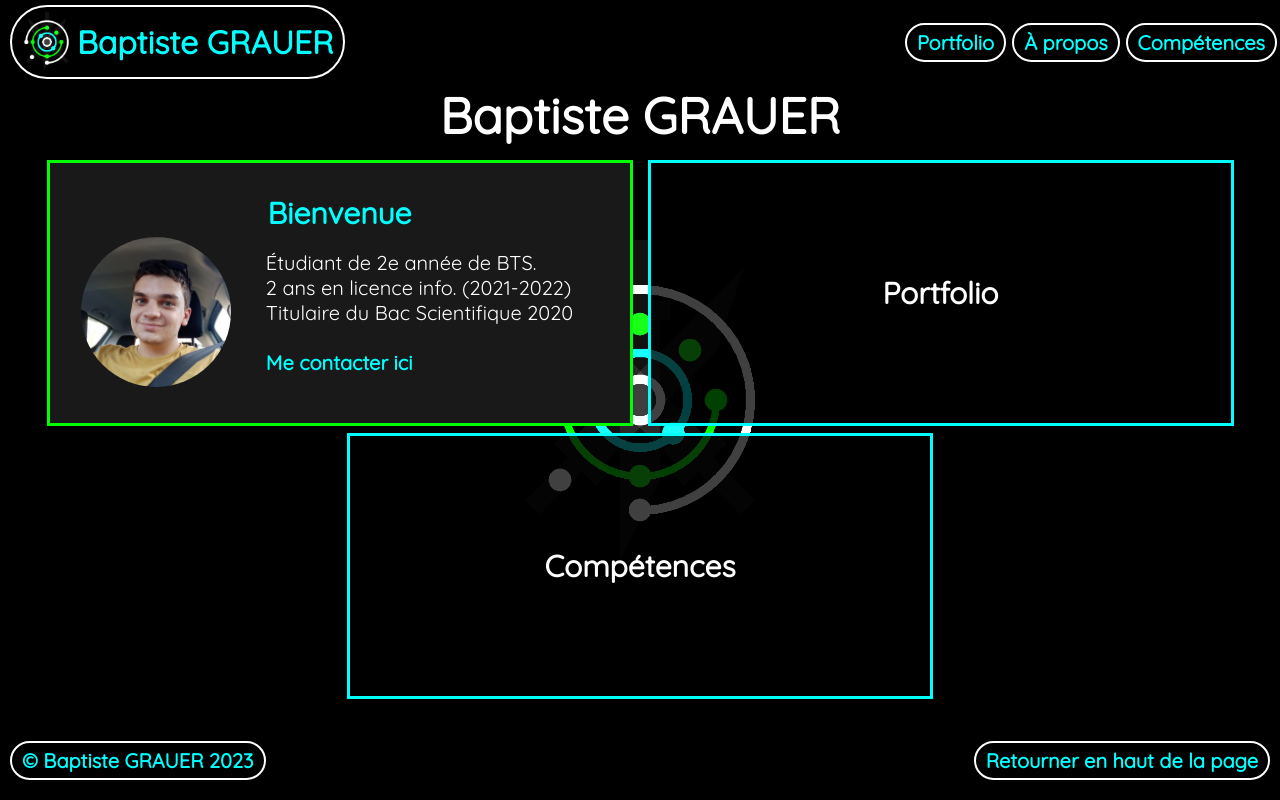
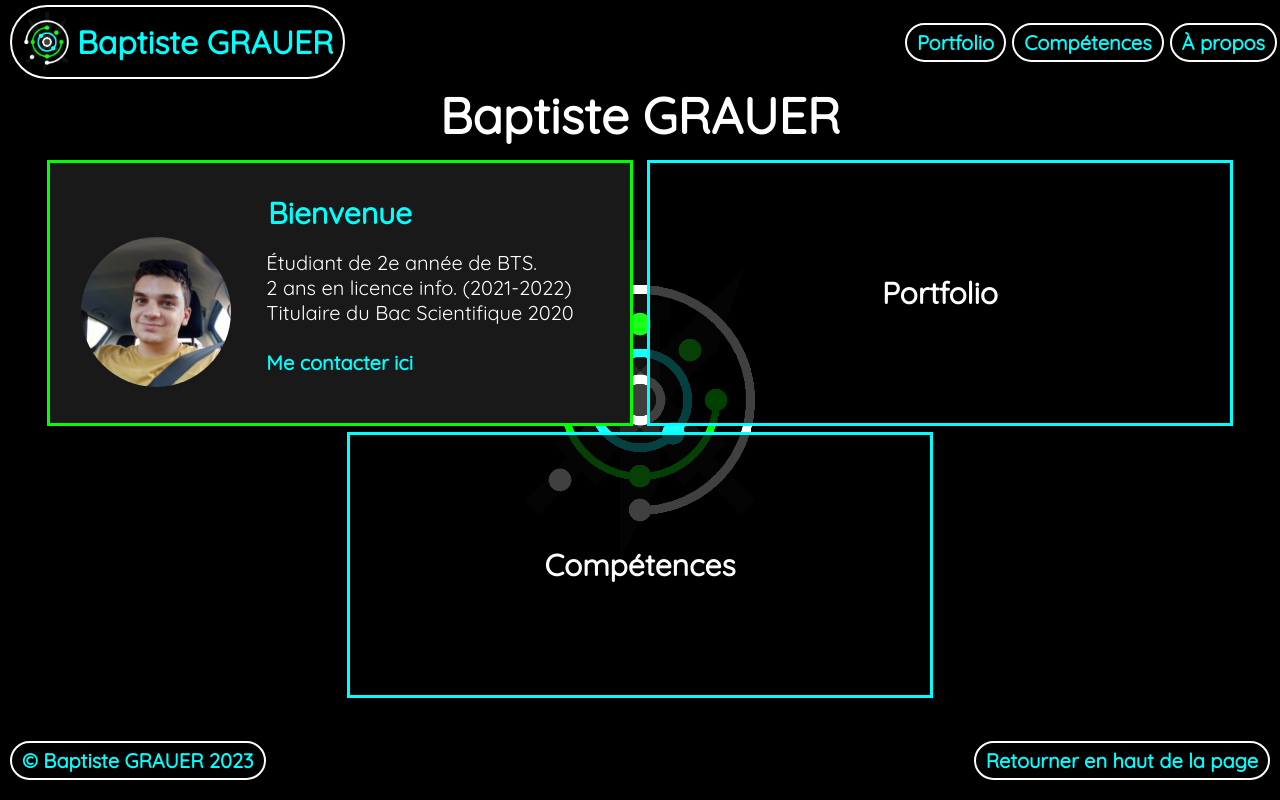
Before and after one commit to xWoozixx/BoraboraDev, a PHP site: page /index.html in a window 1280 px wide. Run offline with PHP 8.4, Linux system fonts and the light colour scheme.

Commit message:
modif ordre menu + révisions css

```diff
--- a/annexes/about.html
+++ b/annexes/about.html
@@ -21,8 +21,8 @@
             <nav class="menu">
                 <ul>
                     <li><a href="../annexes/portfolio.html" class="bouton">Portfolio</a></li>
+                    <li><a href="../annexes/competences.html" class="bouton">Compétences</a></li>
                     <li><a href="../annexes/about.html" class="bouton">À propos</a></li>
-                    <li><a href="../annexes/competences.html" class="bouton">Compétences</a></li>
                 </ul>
             </nav>
         </header>
--- a/annexes/competences.html
+++ b/annexes/competences.html
@@ -21,8 +21,8 @@
             <nav class="menu">
                 <ul>
                     <li><a href="../annexes/portfolio.html" class="bouton">Portfolio</a></li>
+                    <li><a href="../annexes/competences.html" class="bouton">Compétences</a></li>
                     <li><a href="../annexes/about.html" class="bouton">À propos</a></li>
-                    <li><a href="../annexes/competences.html" class="bouton">Compétences</a></li>
                 </ul>
             </nav>
         </header>
--- a/annexes/portfolio.html
+++ b/annexes/portfolio.html
@@ -21,8 +21,8 @@
             <nav class="menu">
                 <ul>
                     <li><a href="../annexes/portfolio.html" class="bouton">Portfolio</a></li>
+                    <li><a href="../annexes/competences.html" class="bouton">Compétences</a></li>
                     <li><a href="../annexes/about.html" class="bouton">À propos</a></li>
-                    <li><a href="../annexes/competences.html" class="bouton">Compétences</a></li>
                 </ul>
             </nav>
         </header>
@@ -77,7 +77,9 @@
             </a>
             <a href="portfolio/orgaDevPro.html" class="paragraphe">
                 <h2>Organisation du développement professionnel</h2>
-                <p></p>
+                <p>
+
+                </p>
             </a>
         </section>
         <footer>
--- a/annexes/portfolio/contributionProjet.html
+++ b/annexes/portfolio/contributionProjet.html
@@ -21,8 +21,8 @@
             <nav class="menu">
                 <ul>
                     <li><a class="bouton" href="../portfolio.html">Portfolio</a></li>
+                    <li><a class="bouton" href="../competences.html">Compétences</a></li>
                     <li><a class="bouton" href="../about.html">À propos</a></li>
-                    <li><a class="bouton" href="../competences.html">Compétences</a></li>
                 </ul>
             </nav>
         </header>
--- a/annexes/portfolio/devPresenceOrga.html
+++ b/annexes/portfolio/devPresenceOrga.html
@@ -21,8 +21,8 @@
             <nav class="menu">
                 <ul>
                     <li><a class="bouton" href="../portfolio.html">Portfolio</a></li>
+                    <li><a class="bouton" href="../competences.html">Compétences</a></li>
                     <li><a class="bouton" href="../about.html">À propos</a></li>
-                    <li><a class="bouton" href="../competences.html">Compétences</a></li>
                 </ul>
             </nav>
         </header>
--- a/annexes/portfolio/gestionPatrimoine.html
+++ b/annexes/portfolio/gestionPatrimoine.html
@@ -21,8 +21,8 @@
             <nav class="menu">
                 <ul>
                     <li><a class="bouton" href="../portfolio.html">Portfolio</a></li>
+                    <li><a class="bouton" href="../competences.html">Compétences</a></li>
                     <li><a class="bouton" href="../about.html">À propos</a></li>
-                    <li><a class="bouton" href="../competences.html">Compétences</a></li>
                 </ul>
             </nav>
         </header>
--- a/annexes/portfolio/incidentsAssistance.html
+++ b/annexes/portfolio/incidentsAssistance.html
@@ -21,8 +21,8 @@
             <nav class="menu">
                 <ul>
                     <li><a class="bouton" href="../portfolio.html">Portfolio</a></li>
+                    <li><a class="bouton" href="../competences.html">Compétences</a></li>
                     <li><a class="bouton" href="../about.html">À propos</a></li>
-                    <li><a class="bouton" href="../competences.html">Compétences</a></li>
                 </ul>
             </nav>
         </header>
--- a/annexes/portfolio/miseEnPlaceServInfo.html
+++ b/annexes/portfolio/miseEnPlaceServInfo.html
@@ -21,8 +21,8 @@
             <nav class="menu">
                 <ul>
                     <li><a class="bouton" href="../portfolio.html">Portfolio</a></li>
+                    <li><a class="bouton" href="../competences.html">Compétences</a></li>
                     <li><a class="bouton" href="../about.html">À propos</a></li>
-                    <li><a class="bouton" href="../competences.html">Compétences</a></li>
                 </ul>
             </nav>
         </header>
--- a/annexes/portfolio/orgaDevPro.html
+++ b/annexes/portfolio/orgaDevPro.html
@@ -21,8 +21,8 @@
             <nav class="menu">
                 <ul>
                     <li><a class="bouton" href="../portfolio.html">Portfolio</a></li>
+                    <li><a class="bouton" href="../competences.html">Compétences</a></li>
                     <li><a class="bouton" href="../about.html">À propos</a></li>
-                    <li><a class="bouton" href="../competences.html">Compétences</a></li>
                 </ul>
             </nav>
         </header>
--- a/annexes/portfolio/travailModeProjet.html
+++ b/annexes/portfolio/travailModeProjet.html
@@ -21,8 +21,8 @@
             <nav class="menu">
                 <ul>
                     <li><a class="bouton" href="../portfolio.html">Portfolio</a></li>
+                    <li><a class="bouton" href="../competences.html">Compétences</a></li>
                     <li><a class="bouton" href="../about.html">À propos</a></li>
-                    <li><a class="bouton" href="../competences.html">Compétences</a></li>
                 </ul>
             </nav>
         </header>
--- a/css/body.css
+++ b/css/body.css
@@ -55,8 +55,8 @@
     border: 3px solid #fff;
     width: 35em;
     height: 15em;
-    margin-block: 3.3px;
-    margin-inline: 7.5px;
+    margin-block: 3px;
+    margin-inline: 7px;
     padding:10px;
     z-index: 1;
 }
@@ -111,8 +111,8 @@
     border: 3px solid #0f0;
     width: 35em;
     height: 15em;
-    margin-block: 3.3px;
-    margin-inline: 7.5px;
+    margin-block: 3px;
+    margin-inline: 7px;
     padding:10px;
     z-index: 1;
 }
--- a/css/index.css
+++ b/css/index.css
@@ -1,6 +1,6 @@
 /*Règles de base de la page*/
 body{
-    background-image: url(images/Logo\ bladedancer\ sombre\(transparent\).png);
+    background-image: url(../images/Logo\ bladedancer\ sombre\(transparent\).png);
     background-repeat: no-repeat;
     background-position: center;
     background-attachment: fixed;
--- a/index.html
+++ b/index.html
@@ -21,8 +21,8 @@
             <nav class="menu">
                 <ul>
                     <li><a class="bouton" href="annexes/portfolio.html">Portfolio</a></li>
+                    <li><a class="bouton" href="/annexes/competences.html">Compétences</a></li>
                     <li><a class="bouton" href="annexes/about.html">À propos</a></li>
-                    <li><a class="bouton" href="/annexes/competences.html">Compétences</a></li>
                 </ul>
             </nav>
         </header>
```
